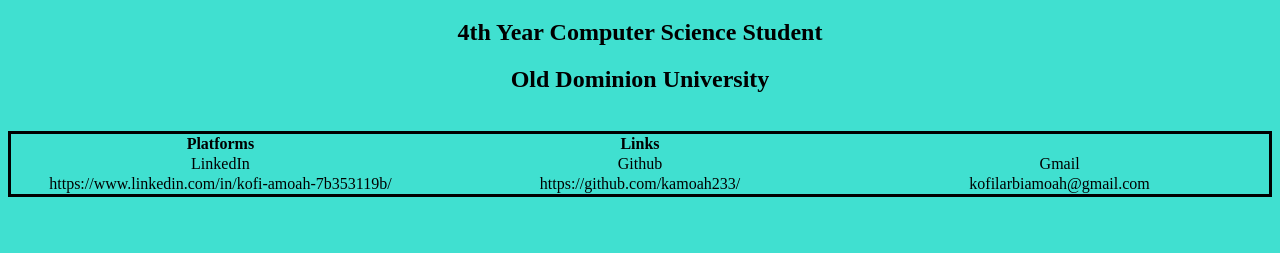
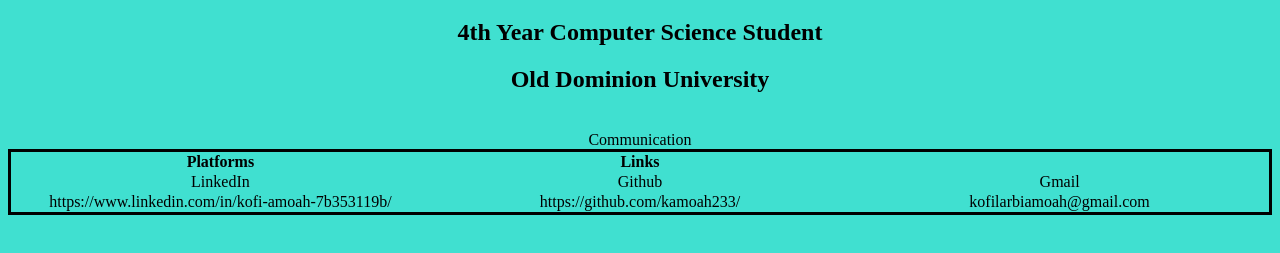
Before and after one commit to kamoah233/personal-webs_portf_proj, a plain HTML site: page index.html in a window 1280 px wide. Shown: the part 105-358 px from the top of the page. Drawn offline with Linux system fonts and the light colour scheme.

Commit message:
html fix

```diff
--- a/index.html
+++ b/index.html
@@ -1,6 +1,6 @@
 <!DOCTYPE html>
-<!-- <html lang="en"> -->
-<html>
+<html lang ="en">
+
 <head>
 <title> Kofi Amoah </title>
 </head>
@@ -24,6 +24,7 @@
 
 
 <table>
+    <caption>Communication</caption>
     <tr>
         <th>Platforms</th>
         <th>Links</th>
```
